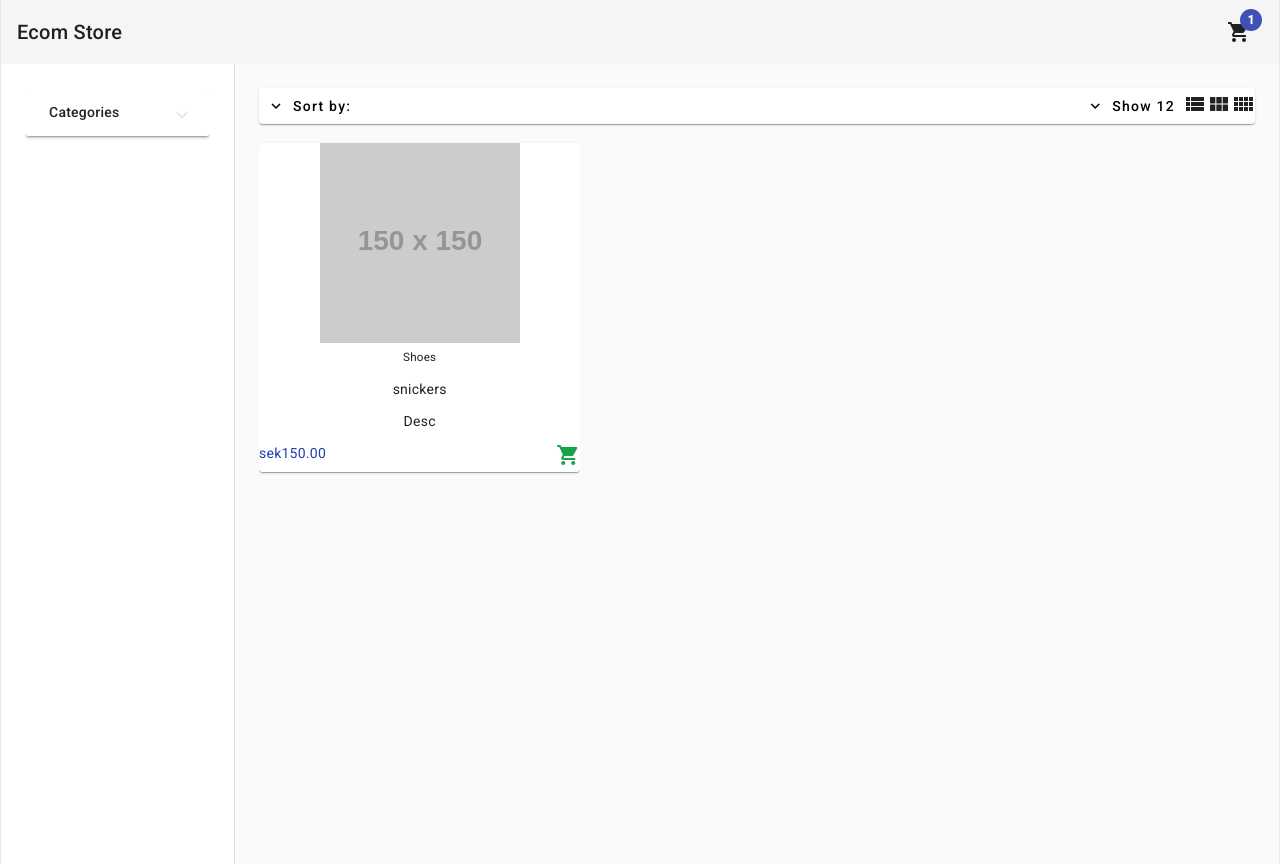
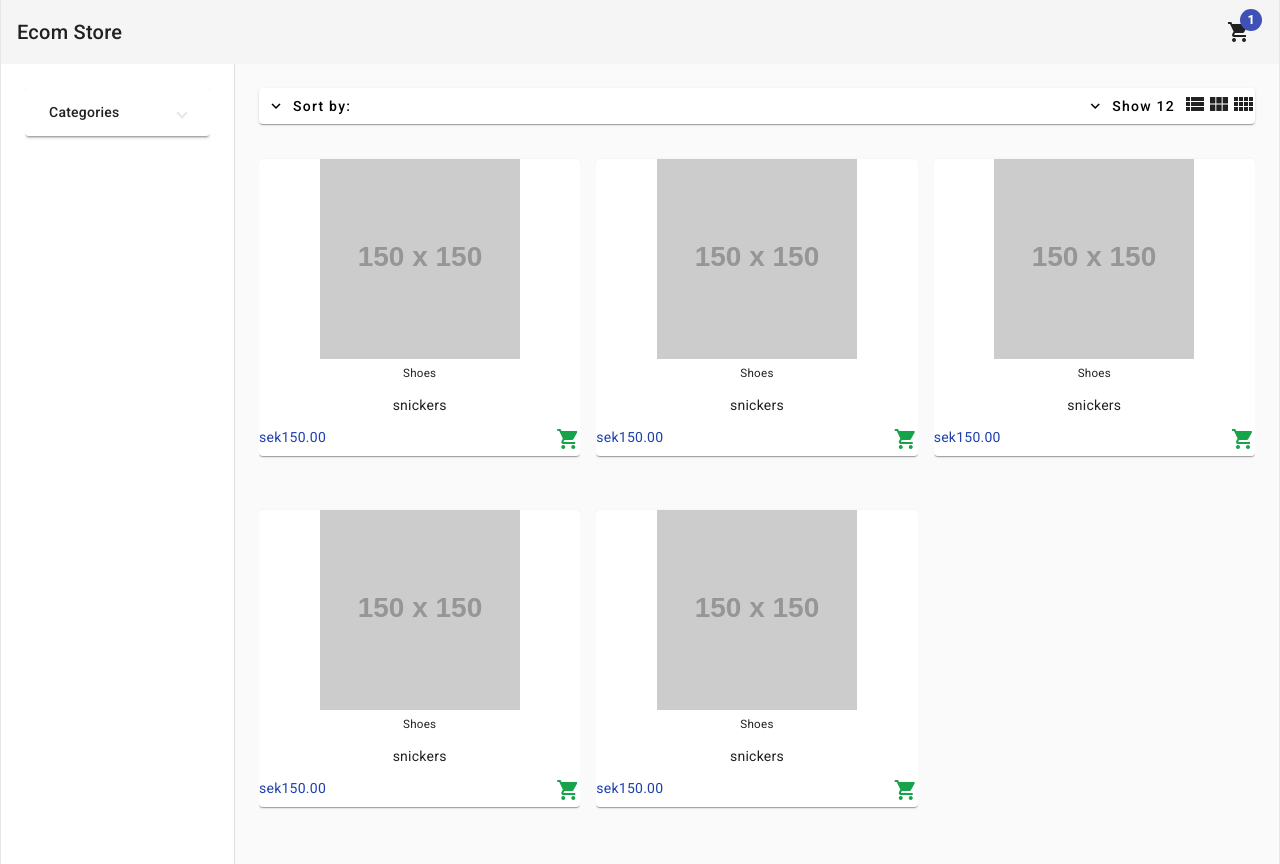
Before and after one commit to Ramish93/Angular-Ecom-Store, an Angular app: page /home in a window 1280 px wide. Built offline with nearby package versions, Linux system fonts and the light colour scheme.

Commit message:
home page complete, showing cards in different layouts as expected

```diff
--- a/src/app/pages/home/components/product-box/product-box.component.html
+++ b/src/app/pages/home/components/product-box/product-box.component.html
@@ -1,11 +1,18 @@
-<mat-card class="text-center">
-  <div>
-    <img class="mb-1 mx-auto h-[200px]" src="https://via.placeholder.com/150" />
-    <div class="w-full">
+<mat-card [ngClass]="{ 'text-center': !fullWidthMode }">
+  <div [ngClass]="{ flex: fullWidthMode }">
+    <img
+      class="mb-1 mx-auto h-[200px]"
+      [ngClass]="{ 'h-200px': !fullWidthMode, 'h-[360px]': fullWidthMode }"
+      src="https://via.placeholder.com/150"
+    />
+    <div
+      class="w-full"
+      [ngClass]="{ 'flex px-8 flex-col justify-between': fullWidthMode }"
+    >
       <div>
         <h5>Shoes</h5>
         <p class="truncate hover:whitespace-normal">snickers</p>
-        <p>Desc</p>
+        <p *ngIf="fullWidthMode">Desc</p>
       </div>
       <div class="flex justify-between">
         <span class="text-blue-800">{{ "150" | currency : "sek" }}</span>
--- a/src/app/pages/home/home.component.html
+++ b/src/app/pages/home/home.component.html
@@ -16,6 +16,30 @@
           [fullWidthMode]="cols === 1"
         ></app-product-box>
       </mat-grid-tile>
+      <mat-grid-tile>
+        <app-product-box
+          class="w-full"
+          [fullWidthMode]="cols === 1"
+        ></app-product-box>
+      </mat-grid-tile>
+      <mat-grid-tile>
+        <app-product-box
+          class="w-full"
+          [fullWidthMode]="cols === 1"
+        ></app-product-box>
+      </mat-grid-tile>
+      <mat-grid-tile>
+        <app-product-box
+          class="w-full"
+          [fullWidthMode]="cols === 1"
+        ></app-product-box>
+      </mat-grid-tile>
+      <mat-grid-tile>
+        <app-product-box
+          class="w-full"
+          [fullWidthMode]="cols === 1"
+        ></app-product-box>
+      </mat-grid-tile>
     </mat-grid-list>
   </mat-drawer-content>
 </mat-drawer-container>
```
